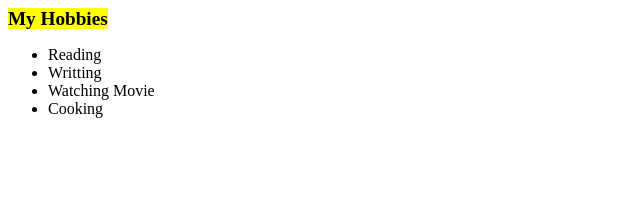
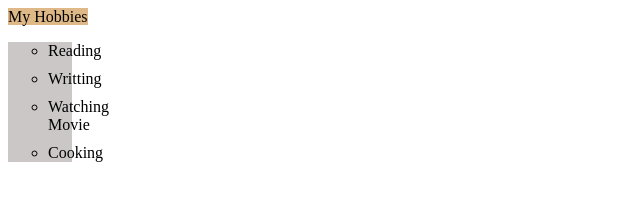
Before and after one commit to Dpawar2310/MyProfile, a plain HTML site: page hobbies.html in a window 1280 px wide. Shown: the whole page, without its empty margins (0-640 px from the left). Drawn offline with Linux system fonts and the light colour scheme.

Commit message:
Using the margin properties
Using the margin properties

```diff
--- a/hobbies.html
+++ b/hobbies.html
@@ -1,15 +1,35 @@
 <!DOCTYPE html>
 <html>
-    <head>
-        <title>My Hobbies</title>
-    </head>
-    <body>
-        <caption><strong><big><mark> My Hobbies</mark></big></strong></caption>
+
+<head>
+    <title>My Hobbies</title>
+    <style>
+        div,ul,li{
+            /* margin-top: 10px;
+            margin-bottom: 10px;
+            margin-left: 10px;
+            margin-right: 10px; */
+            margin-right: 1200PX;
+            margin-bottom: 10PX;
+            list-style: circle;
+            background-color: rgb(204, 199, 199);
+         }
+         span{
+            text-align: center;
+            background-color: burlywood;
+         }
+    </style>
+</head>
+<body>
+    <span>My Hobbies</span>
+    <div>
         <ul>
             <li>Reading</li>
             <li>Writting</li>
             <li>Watching Movie</li>
             <li>Cooking</li>
         </ul>
-    </body>
+    </div>
+</body>
+
 </html>
```
